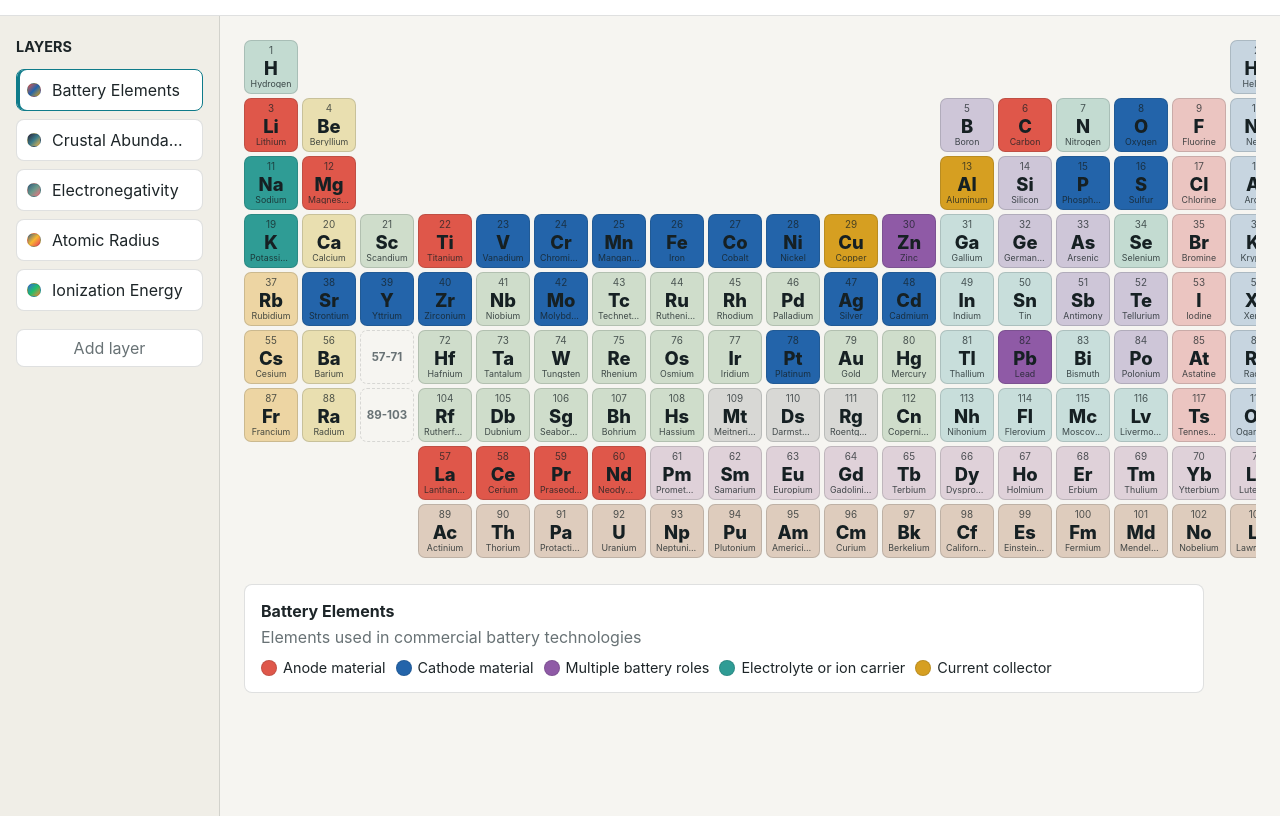
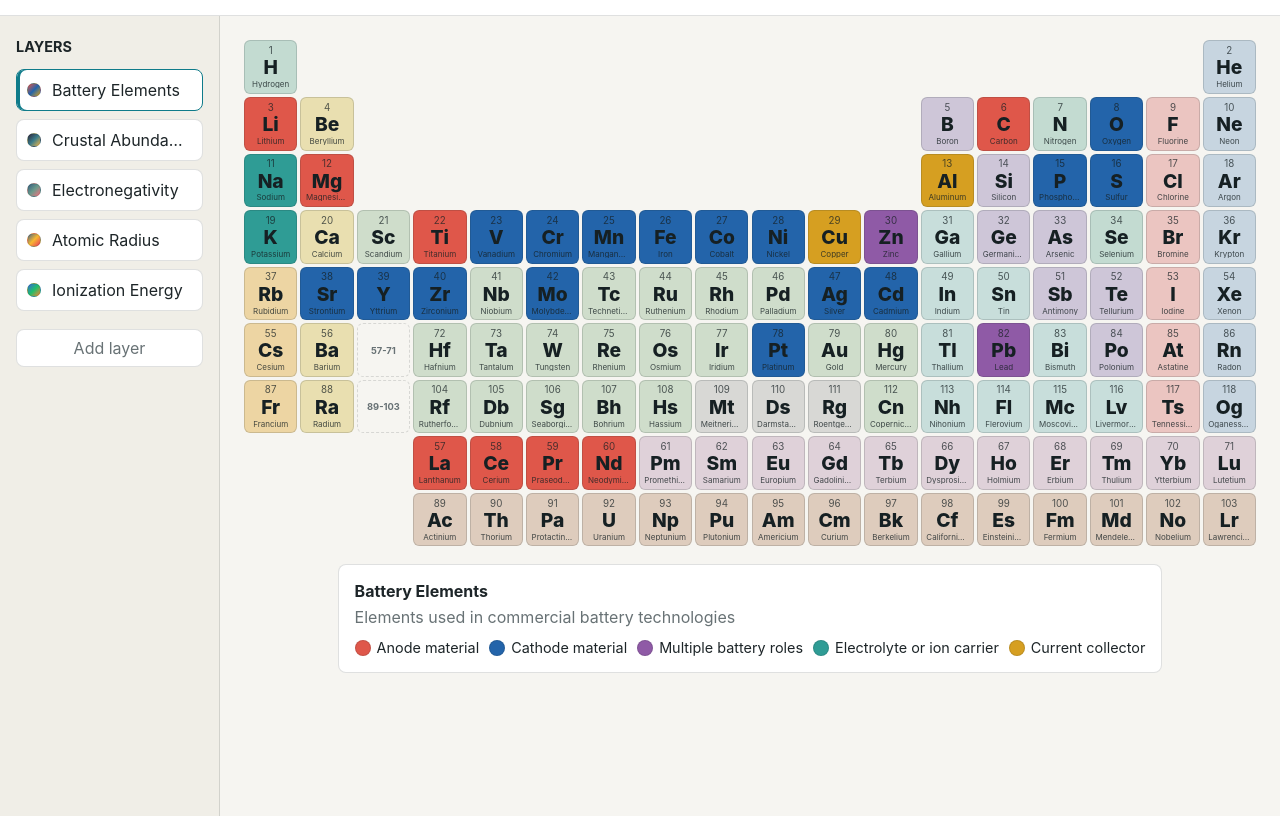
Before and after one commit to heinsaar/qimia, a website built with Vite: page index.html in a window 1280 px wide. Shown: the part 73-889 px from the top of the page. Built offline with nearby package versions, Linux system fonts and the light colour scheme.

Commit message:
Scale periodic table to viewport
Derive the periodic grid size from the available workspace so the table fills wide screens while preserving its 2:1 layout. Match the legend width to the scaled grid and add a Playwright regression test covering desktop fit without horizontal overflow.

```diff
--- a/src/style.css
+++ b/src/style.css
@@ -1,8 +1,11 @@
 :root {
   color-scheme: light;
   --sidebar-width: 220px;
-  --cell-size: 54px;
   --cell-gap: 4px;
+  --topbar-height: 86px;
+  --legend-height-reserve: 152px;
+  --workspace-padding-total: 48px;
+  --table-target-height: calc(100vh - var(--topbar-height) - var(--workspace-padding-total) - var(--legend-height-reserve));
   --radius-tight: 8px;
   --font-body: Inter, ui-sans-serif, system-ui, -apple-system, BlinkMacSystemFont, "Segoe UI", sans-serif;
   --color-page: #f6f5f1;
@@ -56,7 +59,7 @@ button {
   align-items: center;
   justify-content: space-between;
   gap: 24px;
-  min-height: 86px;
+  min-height: var(--topbar-height);
   padding: 18px 28px;
   background: var(--color-surface);
   border-bottom: 1px solid var(--color-border);
@@ -79,7 +82,7 @@ h1 {
 .main-layout {
   display: grid;
   grid-template-columns: var(--sidebar-width) minmax(0, 1fr);
-  min-height: calc(100vh - 86px);
+  min-height: calc(100vh - var(--topbar-height));
 }
 
 .sidebar {
@@ -204,36 +207,41 @@ h1 {
   display: grid;
   gap: 18px;
   align-content: start;
+  justify-items: center;
   padding: 24px;
   min-width: 0;
 }
 
 .table-scroll {
+  display: flex;
+  justify-content: center;
+  width: 100%;
   max-width: 100%;
-  overflow: auto;
-  padding-bottom: 8px;
+  overflow: visible;
 }
 
 .periodic-grid {
   display: grid;
-  grid-template-columns: repeat(18, var(--cell-size));
-  grid-template-rows: repeat(9, var(--cell-size));
-  gap: var(--cell-gap);
-  min-width: calc(var(--cell-size) * 18 + var(--cell-gap) * 17);
+  grid-template-columns: repeat(18, minmax(0, 1fr));
+  grid-template-rows: repeat(9, minmax(0, 1fr));
+  gap: clamp(2px, 0.24vw, var(--cell-gap));
+  width: min(100%, calc(var(--table-target-height) + var(--table-target-height)));
+  max-width: 100%;
+  aspect-ratio: 2 / 1;
   align-items: stretch;
 }
 
 .element-cell {
   position: relative;
   display: grid;
-  grid-template-rows: auto 1fr auto;
+  grid-template-rows: auto minmax(0, 1fr) auto;
   gap: 1px;
-  width: var(--cell-size);
-  height: var(--cell-size);
+  width: 100%;
+  height: 100%;
   min-width: 0;
-  padding: 5px;
+  padding: clamp(3px, 0.36vw, 7px);
   border: 1px solid var(--color-cell-border);
-  border-radius: 7px;
+  border-radius: clamp(5px, 0.48vw, 8px);
   background: var(--cell-bg, var(--color-cell-empty));
   color: #162023;
   cursor: pointer;
@@ -273,14 +281,14 @@ h1 {
 }
 
 .element-number {
-  font-size: 0.62rem;
+  font-size: clamp(0.54rem, 0.42rem + 0.24vw, 0.82rem);
   line-height: 1;
   color: rgba(22, 32, 35, 0.72);
 }
 
 .element-symbol {
   align-self: center;
-  font-size: 1.15rem;
+  font-size: clamp(0.96rem, 0.58rem + 0.78vw, 1.75rem);
   font-weight: 800;
   line-height: 1;
 }
@@ -290,7 +298,7 @@ h1 {
   min-width: 0;
   overflow: hidden;
   color: rgba(22, 32, 35, 0.78);
-  font-size: 0.55rem;
+  font-size: clamp(0.44rem, 0.34rem + 0.2vw, 0.68rem);
   line-height: 1;
   text-overflow: ellipsis;
   white-space: nowrap;
@@ -299,12 +307,12 @@ h1 {
 .series-marker {
   display: grid;
   place-items: center;
-  width: var(--cell-size);
-  height: var(--cell-size);
+  width: 100%;
+  height: 100%;
   border: 1px dashed var(--color-border);
-  border-radius: 7px;
+  border-radius: clamp(5px, 0.48vw, 8px);
   color: var(--color-muted);
-  font-size: 0.72rem;
+  font-size: clamp(0.52rem, 0.36rem + 0.28vw, 0.78rem);
   font-weight: 700;
 }
 
@@ -357,7 +365,8 @@ h1 {
 }
 
 .legend {
-  max-width: min(960px, 100%);
+  width: min(100%, calc(var(--table-target-height) + var(--table-target-height)));
+  max-width: 100%;
   padding: 16px;
   border: 1px solid var(--color-border);
   border-radius: var(--radius-tight);
@@ -507,8 +516,10 @@ h1 {
 @media (max-width: 900px) {
   :root {
     --sidebar-width: 100%;
-    --cell-size: 44px;
     --cell-gap: 3px;
+    --topbar-height: 132px;
+    --legend-height-reserve: 150px;
+    --workspace-padding-total: 32px;
   }
 
   .topbar {
@@ -537,15 +548,19 @@ h1 {
   }
 
   .element-cell {
-    padding: 4px;
+    padding: 2px;
   }
 
   .element-symbol {
-    font-size: 1rem;
+    font-size: clamp(0.52rem, 2.6vw, 1rem);
+  }
+
+  .element-number {
+    font-size: clamp(0.38rem, 1.55vw, 0.58rem);
   }
 
   .element-name {
-    font-size: 0.48rem;
+    font-size: clamp(0.32rem, 1.35vw, 0.48rem);
   }
 }
 
@@ -566,4 +581,8 @@ h1 {
     grid-template-columns: 1fr;
     gap: 4px;
   }
+
+  .element-name {
+    display: none;
+  }
 }
```
Also changed, not shown: tests/layer-switching.spec.ts (+21 -0 lines).
